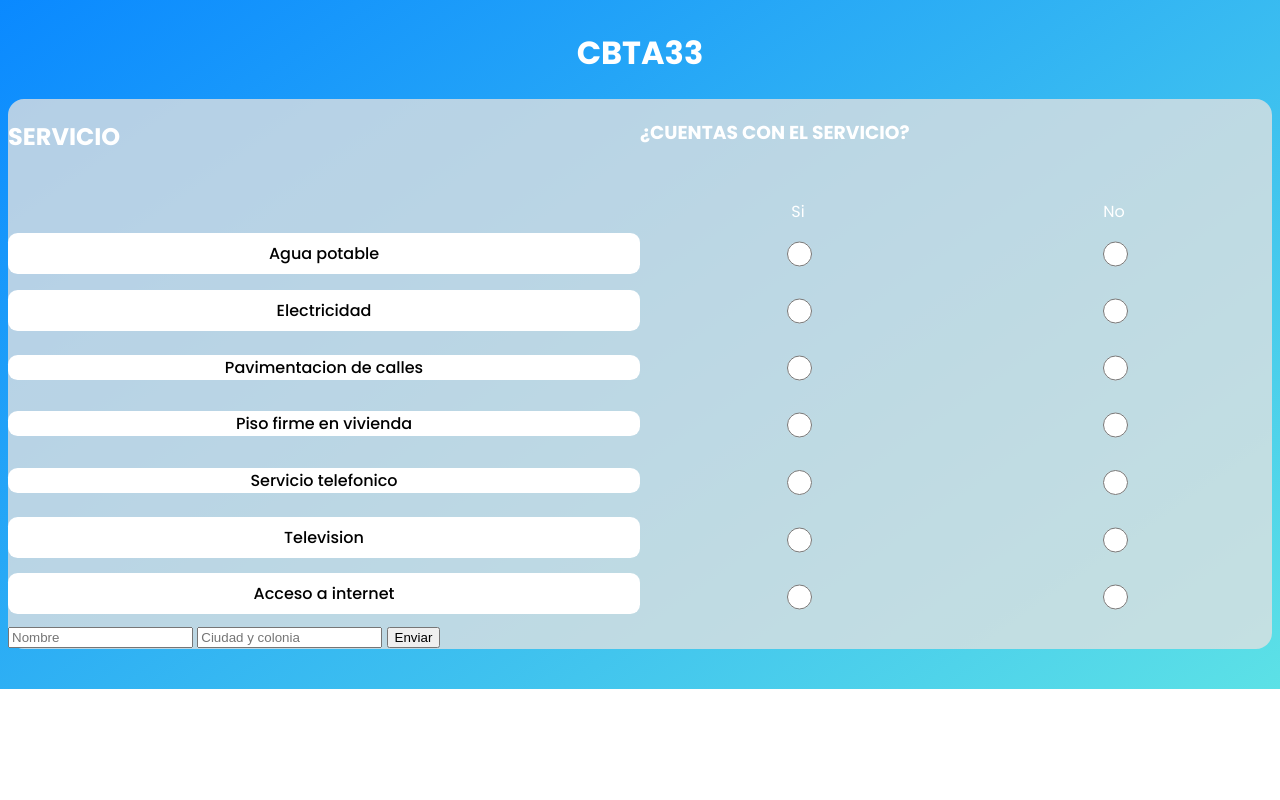
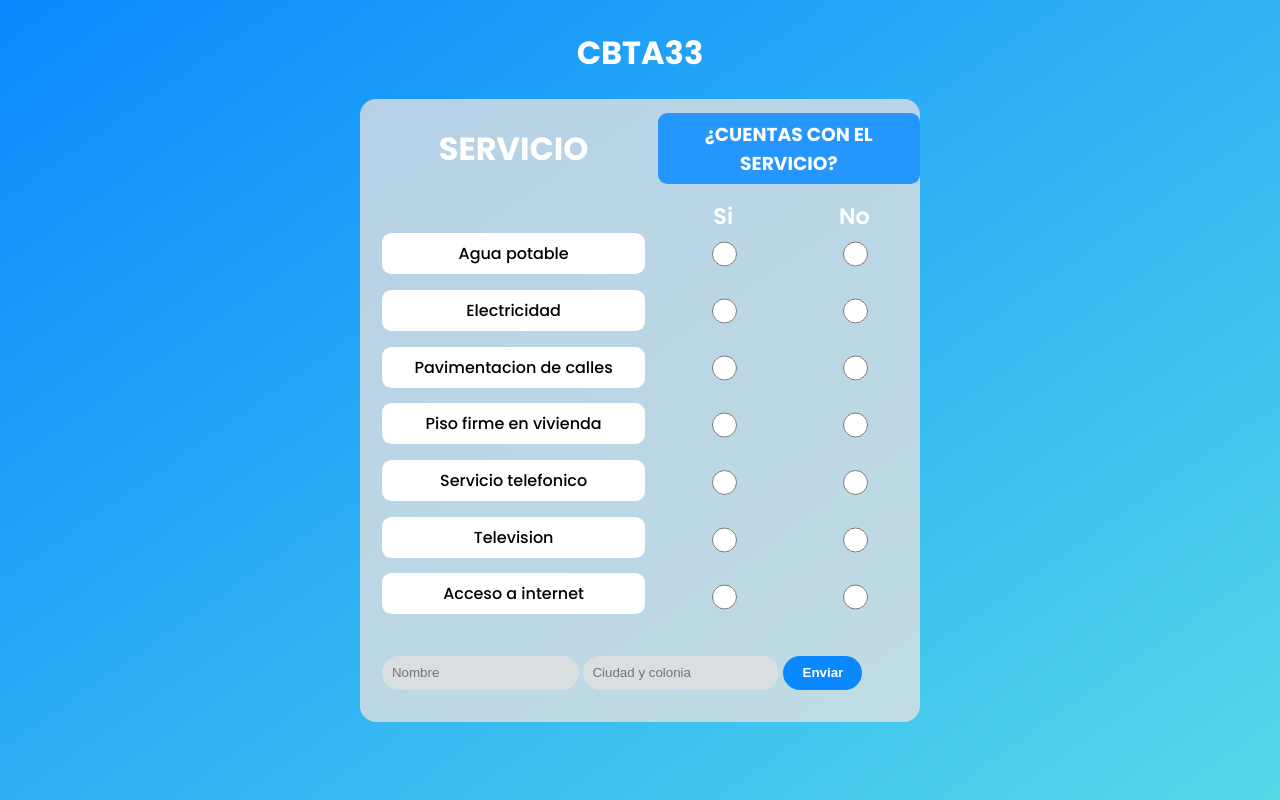
Before and after one commit to aaronzg/encuesta, a plain HTML site: page index.html in a window 1280 px wide. Shown: the top 800 px of the page. Drawn offline with Linux system fonts and the light colour scheme.

Commit message:
Add files via upload

```diff
--- a/index.html
+++ b/index.html
@@ -64,32 +64,32 @@
 
                 <div class="form__yes">
                     <span class="form__span">Si</span>
-                    <input type="radio" name="agua-potable" id="agua-potable" value="si" class="form__input">
-                    <input type="radio" name="electricidad" id="electricidad" value="si" class="form__input">
-                    <input type="radio" name="pavimentacion" id="pavimentacion" value="si" class="form__input">
-                    <input type="radio" name="piso-firme" id="piso-firme" value="si" class="form__input">
-                    <input type="radio" name="servicio-telefonico" id="servicio-telefonico" value="si" class="form__input">
-                    <input type="radio" name="television" id="television" value="si" class="form__input">
-                    <input type="radio" name="internet" id="internet" value="si" class="form__input">
+                    <input type="radio" name="agua-potable" id="agua-potable" value="si" class="form__input" required>
+                    <input type="radio" name="electricidad" id="electricidad" value="si" class="form__input" required>
+                    <input type="radio" name="pavimentacion" id="pavimentacion" value="si" class="form__input" required>
+                    <input type="radio" name="piso-firme" id="piso-firme" value="si" class="form__input" required>
+                    <input type="radio" name="servicio-telefonico" id="servicio-telefonico" value="si" class="form__input" required>
+                    <input type="radio" name="television" id="television" value="si" class="form__input" required>
+                    <input type="radio" name="internet" id="internet" value="si" class="form__input" required>
                 </div>
 
                 <div class="form__no">
                     <span class="form__span">No</span>
-                    <input type="radio" name="agua-potable" id="agua-potable" value="no" class="form__input">
-                    <input type="radio" name="electricidad" id="electricidad" value="no" class="form__input">
-                    <input type="radio" name="pavimentacion" id="pavimentacion" value="no" class="form__input">
-                    <input type="radio" name="piso-firme" id="piso-firme" value="no" class="form__input">
-                    <input type="radio" name="servicio-telefonico" id="servicio-telefonico" value="no" class="form__input">
-                    <input type="radio" name="television" id="television" value="no" class="form__input">
-                    <input type="radio" name="internet" id="internet" value="no" class="form__input">
+                    <input type="radio" name="agua-potable" id="agua-potable" value="no" class="form__input" required>
+                    <input type="radio" name="electricidad" id="electricidad" value="no" class="form__input" required>
+                    <input type="radio" name="pavimentacion" id="pavimentacion" value="no" class="form__input" required>
+                    <input type="radio" name="piso-firme" id="piso-firme" value="no" class="form__input" required>
+                    <input type="radio" name="servicio-telefonico" id="servicio-telefonico" value="no" class="form__input" required>
+                    <input type="radio" name="television" id="television" value="no" class="form__input" required>
+                    <input type="radio" name="internet" id="internet" value="no" class="form__input" required>
                 </div>
 
             </div>
         </div>
 
         <div class="form__info">
-            <input type="text" class="form__name" placeholder="Nombre" required>
-            <input type="text" class="form__adress" placeholder="Ciudad y colonia" required>
+            <input type="text" class="form__name form__text" placeholder="Nombre" required >
+            <input type="text" class="form__adress form__text" placeholder="Ciudad y colonia" required >
             <button type="submit" class="form__submit">Enviar</button>
         </div>
     </form>
--- a/styles.css
+++ b/styles.css
@@ -7,7 +7,6 @@
 }
 
 body{
-    height: auto;
     font-family: 'Poppins', sans-serif;
     color: white;
     padding-bottom: 2rem;
@@ -25,10 +24,15 @@ body{
 .form{
     background-color: #e1e1e1c9;
     border-radius: 1rem;
-
+    margin: 0 auto;
+    padding-left: 1.4rem;
+    padding-bottom: 2rem;
+    max-width: 560px;
     display: grid;
 
     grid-template-columns: 1fr 1fr;
+    grid-template-rows: auto 1fr;
+    gap: .8rem;
 }
 
 .form__col1{
@@ -40,8 +44,8 @@ body{
     display: grid;
     align-items: center;
     padding: .4rem 0;
+    grid-template-rows: repeat(7,1fr);
 
-    grid-template-rows: repeat(7,1fr);
     gap: .6rem;
 
     color: #000;
@@ -59,6 +63,9 @@ body{
 .form__label:last-of-type{
     padding: .5rem 0;
 }
+.form__label{
+    padding: .5rem 0;
+}
 
 .form__col2{
     display: grid;
@@ -67,6 +74,10 @@ body{
 
 .form__info{
     grid-column: 1/3;
+    grid-row: 2/3;
+    margin-top: 1.2rem;
+
+
 }
 
 .form__inputs{
@@ -85,3 +96,107 @@ body{
 .form__input{
     width: 25px;
 }
+
+.form__text{
+    background-color: #e1e1e1c9;
+    border-radius: 100px;
+    outline: none;
+    border: none;
+    padding: 0.6rem;
+
+    transition: .3s ease-in all;
+}
+
+.form__text:focus{
+    border: 2px solid #fff;
+}
+
+.form__submit{
+    padding: .6rem 1.2rem;
+    border: none;
+    color: #fff;
+    font-weight: 550;
+    background-color: #0a89ff;
+    border-radius: 100px;
+
+    transition: .3s ease-in all;
+}
+
+.form__span{
+    font-weight: 550;
+    font-size: 1.4rem;
+}
+
+.form__ask{
+    background-color: #2696ff;
+    text-align: center;
+    border-radius: .6rem;
+    padding: .4rem 0;
+
+    align-self: center;
+}
+
+.form__header{
+    text-align: center;
+    font-size: 2rem;
+}
+
+.form__submit:active{
+    transform: scale(.9);
+    box-shadow:  0 0 12px 4px #2696ff;
+}
+
+@media (height > 749px) {
+    body{
+        height: 120vh;
+    }
+}
+
+@media(width < 400px) {
+    .form__info{
+        margin-top: 3.5rem;
+    }
+    .form__col1{
+        height: calc(120px + 485px);
+        grid-template-rows: 120px 485px;
+    }
+    .form__col2{
+        height: calc(120px + 485px);
+        grid-template-rows: repeat(1, 100px 505px);
+    }
+    .form__inputs{
+        grid-template-rows: repeat(1,500px);
+    }
+    .form__info{
+        grid-column: 1/-1 ;
+        justify-self: center;
+        display: flex;
+        flex-direction: column;
+        gap: .4rem;
+    }
+    .form{
+        padding: .6rem;
+    }
+}
+
+@media (width < 477px){
+    .form__info{
+        display: grid;
+        grid-template-columns: 2fr 1fr;
+        gap: .6rem;
+        grid-template-rows: repeat(2, 1fr);
+    }
+
+    .form__text{
+        padding: .4rem 1rem;
+        width: 100%;
+    }
+
+    .form__submit{
+        grid-row: 1/-1;
+        grid-column: 2/3;
+        height: 2.3rem;
+        width: 90%;
+        align-self: center;
+    }
+}
```
